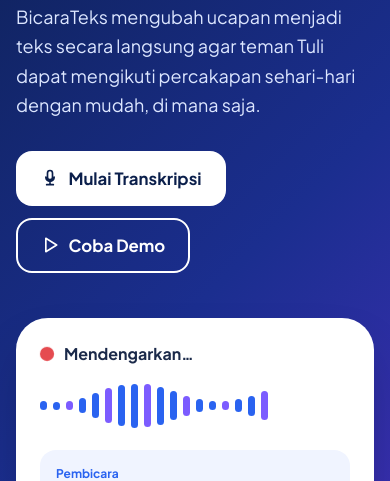
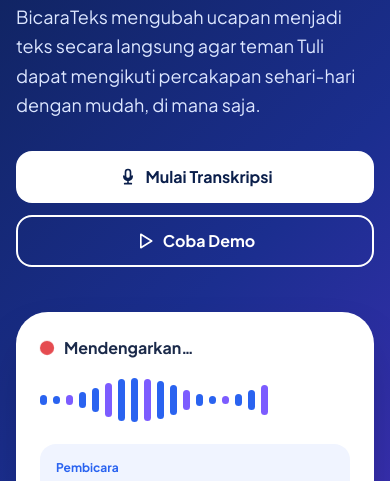
Before and after one commit to 240705126/bicarateks, a plain HTML site: page index.html in a window 390 px wide. Shown: the part 366-847 px from the top of the page. Drawn offline with nearby package versions, Linux system fonts and the light colour scheme.

Commit message:
Add files via upload

```diff
--- a/index.html
+++ b/index.html
@@ -2,8 +2,9 @@
 <html lang="id" data-theme="light" data-contrast="normal">
 <head>
 <meta charset="utf-8">
-<meta name="viewport" content="width=device-width, initial-scale=1">
+<meta name="viewport" content="width=device-width, initial-scale=1, viewport-fit=cover">
 <title>BicaraTeks</title>
+<meta name="color-scheme" content="light dark">
 <script src="https://cdn.tailwindcss.com/3.4.17"></script>
 <script src="https://cdnjs.cloudflare.com/ajax/libs/react/18.3.1/umd/react.production.min.js"></script>
 <script src="https://cdnjs.cloudflare.com/ajax/libs/react-dom/18.3.1/umd/react-dom.production.min.js"></script>
@@ -47,6 +48,26 @@ body{margin:0;font-family:'Plus Jakarta Sans',system-ui,-apple-system,'Segoe UI'
 .skip{position:absolute;left:-999px;top:8px;background:#fff;color:#000;padding:.6rem 1rem;border-radius:.6rem;z-index:99}
 .skip:focus{left:8px}
 .transcript{white-space:pre-wrap;word-break:break-word;line-height:1.5}
+
+:root{box-sizing:border-box;padding-top:env(safe-area-inset-top,0px);padding-bottom:env(safe-area-inset-bottom,0px)}
+html{scroll-padding-top:calc(env(safe-area-inset-top,0px) + 5rem);-webkit-text-size-adjust:100%}
+html,body{max-width:100%;overflow-x:hidden}
+#root,main,section,header,footer,.card,aside{min-width:0;max-width:100%}
+section.grid{grid-template-columns:minmax(0,1fr)}
+@media (min-width:1024px){section.grid{grid-template-columns:minmax(0,1fr) 380px}}
+.btn{max-width:100%;text-align:center}
+p,h1,h2,h3,li{overflow-wrap:anywhere}
+body::before{content:"";position:fixed;inset:0 0 auto;height:env(safe-area-inset-top,0px);z-index:50;background:var(--surface)}
+header[role=banner]{top:env(safe-area-inset-top,0px)}
+img,svg,video{max-width:100%}
+@media (prefers-color-scheme:dark){:root:not([data-theme="light"]){color-scheme:dark}}
+[data-theme=dark]{color-scheme:dark}
+@media (max-width:640px){
+ .btn{font-size:1rem;padding:.7rem 1rem}
+ .flex-wrap>.btn{flex:1 1 100%}
+ h1{word-break:break-word}
+}
+@media (max-width:380px){.text-2xl{font-size:1.35rem}}
 </style>
 </head>
 <body>
```
